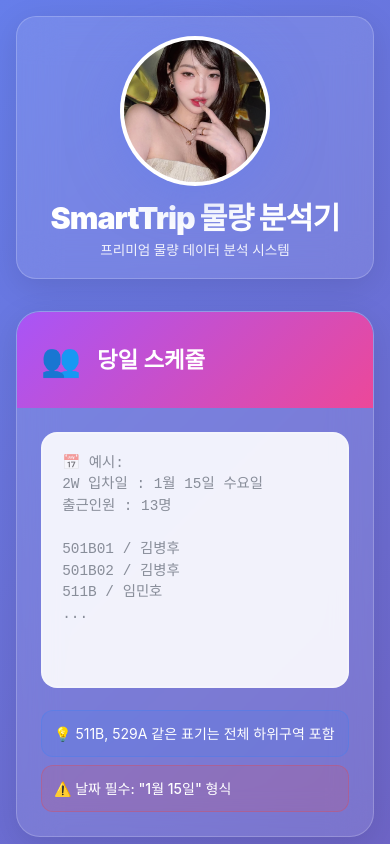
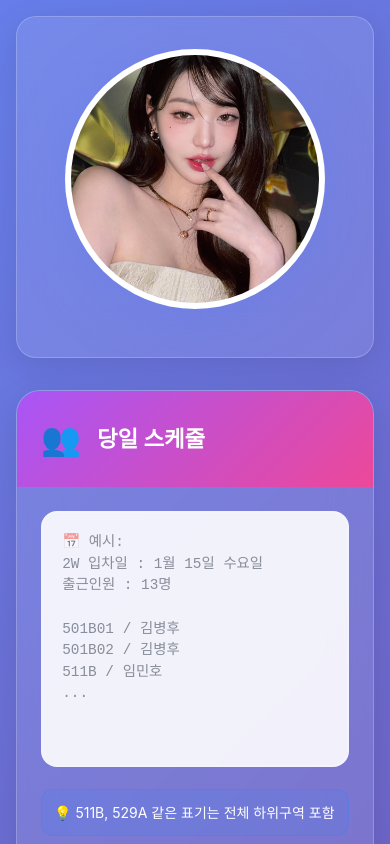
Before and after one commit to imminho321-pixel/smarttrip-lite, a Next.js app: page / in a window 390 px wide. Shown: the top 844 px of the page. Built offline with nearby package versions, Linux system fonts and the light colour scheme.

Commit message:
ui: make header logo full on mobile

```diff
--- a/app/page.tsx
+++ b/app/page.tsx
@@ -227,51 +227,105 @@
     >
       <div style={{ maxWidth: '1400px', margin: '0 auto', position: 'relative', zIndex: 1 }}>
 {/* 헤더 */}
-        <div
-          style={{
+<div style={{
   backdropFilter: 'blur(20px)',
   background: 'rgba(255, 255, 255, 0.1)',
   border: '1px solid rgba(255, 255, 255, 0.2)',
   boxShadow: '0 8px 32px rgba(0, 0, 0, 0.1)',
   borderRadius: '20px',
-            padding: isMobile ? '1.2rem' : '2rem',
-            marginBottom: '2rem',
-          }}
-        >
-          <div
-            style={{
-              display: 'flex',
-              alignItems: 'center',
-              gap: isMobile ? '1rem' : '1.5rem',
-              flexDirection: isMobile ? 'column' : 'row',
-              textAlign: isMobile ? 'center' : 'left',
-            }}
-          >
-            {/* ✅ 원형 로고(모바일에서 크게) */}
-            <div
-              style={{
-                width: isMobile ? '150px' : '90px',
-                height: isMobile ? '150px' : '90px',
-                borderRadius: '50%',
-                overflow: 'hidden',
-                boxShadow: '0 10px 50px rgba(102, 126, 234, 0.5)',
-                background: 'white',
-                display: 'flex',
-                alignItems: 'center',
-                justifyContent: 'center',
-                border: '4px solid rgba(255, 255, 255, 0.6)',
-                position: 'relative',
-                flexShrink: 0,
-              }}
-            >
+  padding: '2rem',
+  marginBottom: '2rem'
+}}>
+  {/* 모바일 로고 크게/텍스트 최소화를 위한 인라인 CSS */}
+  <style>{`
+    .headerWrap {
+      display: flex;
+      align-items: center;
+      gap: 1.5rem;
+    }
+    .logoCircle {
+      width: 90px;
+      height: 90px;
+      border-radius: 50%;
+      overflow: hidden;
+      box-shadow: 0 10px 50px rgba(102, 126, 234, 0.5);
+      background: white;
+      display: flex;
+      align-items: center;
+      justify-content: center;
+      border: 4px solid rgba(255, 255, 255, 0.5);
+      position: relative;
+      flex: 0 0 auto;
+    }
+    .logoImg {
+      width: 100%;
+      height: 100%;
+      object-fit: cover;
+    }
+    .titleBig {
+      font-size: 2.5rem;
+      font-weight: 900;
+      color: white;
+      margin: 0;
+      letter-spacing: -1px;
+      line-height: 1.05;
+    }
+    .subText {
+      font-size: 1rem;
+      color: rgba(255, 255, 255, 0.9);
+      margin-top: 0.5rem;
+      font-weight: 500;
+    }
+
+    /* ✅ 모바일: 로고가 화면을 꽉 차게 크게 + 텍스트는 "물량 분석기"만 */
+    @media (max-width: 480px) {
+      .headerWrap {
+        flex-direction: column;
+        align-items: center;
+        text-align: center;
+        gap: 1rem;
+      }
+
+      /* 로고를 크게: 화면 너비에 맞춰 최대한 확장 */
+      .logoCircle {
+        width: min(72vw, 260px);
+        height: min(72vw, 260px);
+        border-radius: 9999px;
+        border-width: 6px;
+      }
+
+      /* "SmartTrip" 크게 필요없으면 숨김 */
+      .titleBig {
+        display: none;
+      }
+
+      /* 부제는 숨김 */
+      .subText {
+        display: none;
+      }
+
+      /* 대신 "물량 분석기"만 보여주기 */
+      .titleMobileOnly {
+        display: block;
+        font-size: 1.8rem;
+        font-weight: 900;
+        color: white;
+        margin: 0;
+        letter-spacing: -0.5px;
+      }
+    }
+
+    /* 데스크탑/태블릿에서는 모바일 전용 텍스트 숨김 */
+    .titleMobileOnly { display: none; }
+  `}</style>
+
+  <div className="headerWrap">
+    {/* 원형 아이돌 이미지 로고 */}
+    <div className="logoCircle">
       <img
         src="/idol-logo.png"
         alt="Profile"
-                style={{
-                  width: '100%',
-                  height: '100%',
-                  objectFit: 'cover',
-                }}
+        className="logoImg"
         onError={(e) => {
           const target = e.target as HTMLImageElement;
           const parent = target.parentElement;
@@ -284,33 +338,16 @@
     </div>
 
     <div>
-              {/* ✅ 모바일에서 타이틀/서브텍스트 조금 줄임 */}
-              <h1
-                style={{
-                  fontSize: isMobile ? '1.9rem' : '2.5rem',
-                  fontWeight: 900,
-                  color: 'white',
-                  margin: 0,
-                  letterSpacing: '-1px',
-                  lineHeight: 1.1,
-                }}
-              >
-                SmartTrip 물량 분석기
-              </h1>
-              <p
-                style={{
-                  fontSize: isMobile ? '0.85rem' : '1rem',
-                  color: 'rgba(255, 255, 255, 0.9)',
-                  marginTop: '0.4rem',
-                  fontWeight: 500,
-                  lineHeight: 1.2,
-                }}
-              >
-                프리미엄 물량 데이터 분석 시스템
-              </p>
+      {/* 데스크탑: 기존 제목 */}
+      <h1 className="titleBig">SmartTrip 물량 분석기</h1>
+      <p className="subText">프리미엄 물량 데이터 분석 시스템</p>
+
+      {/* 모바일: 텍스트 최소 */}
+      <h2 className="titleMobileOnly">물량 분석기</h2>
     </div>
   </div>
 </div>
+
 
         {/* 입력 카드들 */}
         <div
```
Lines whose indentation alone changed are shown as unchanged.
